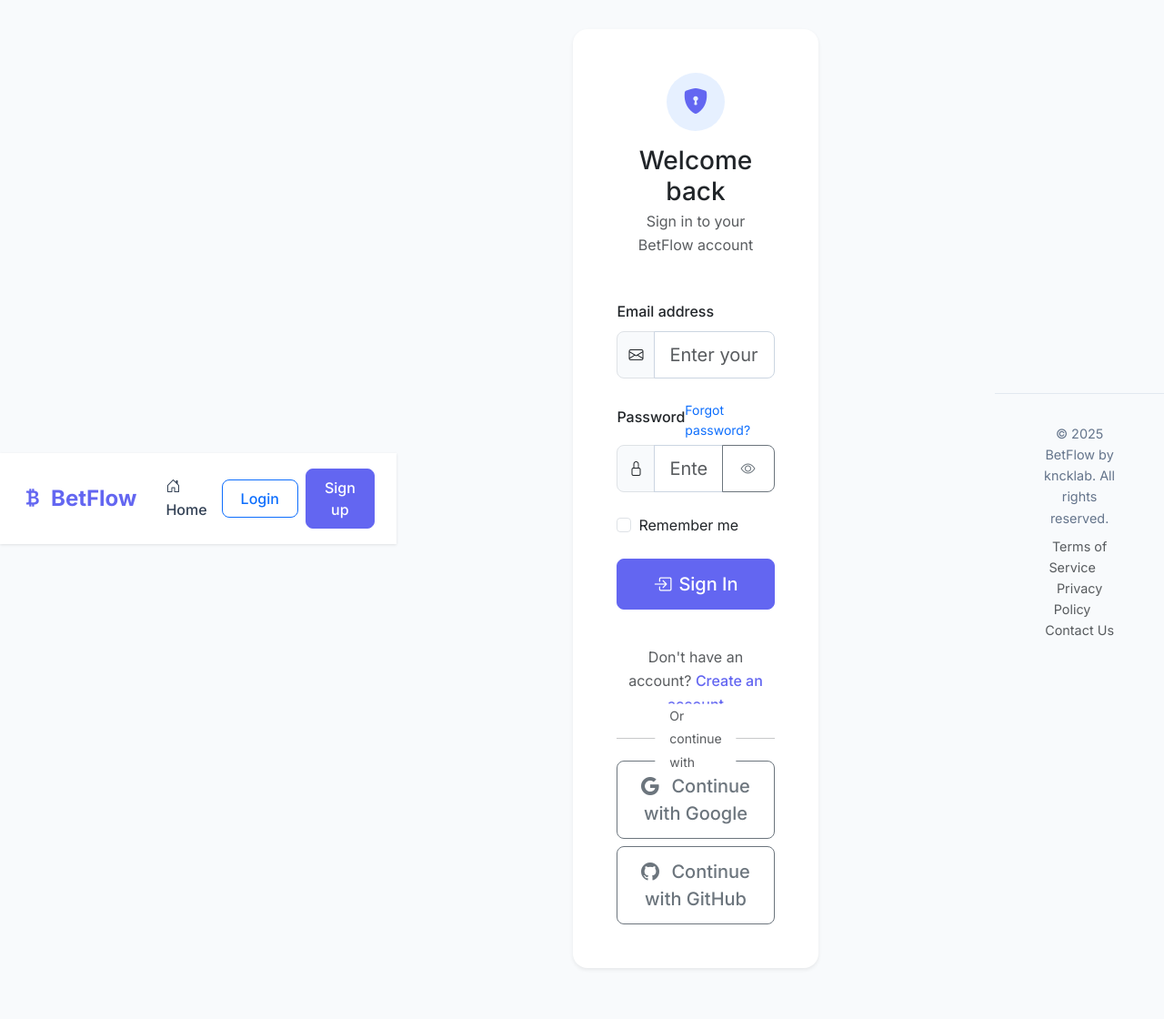
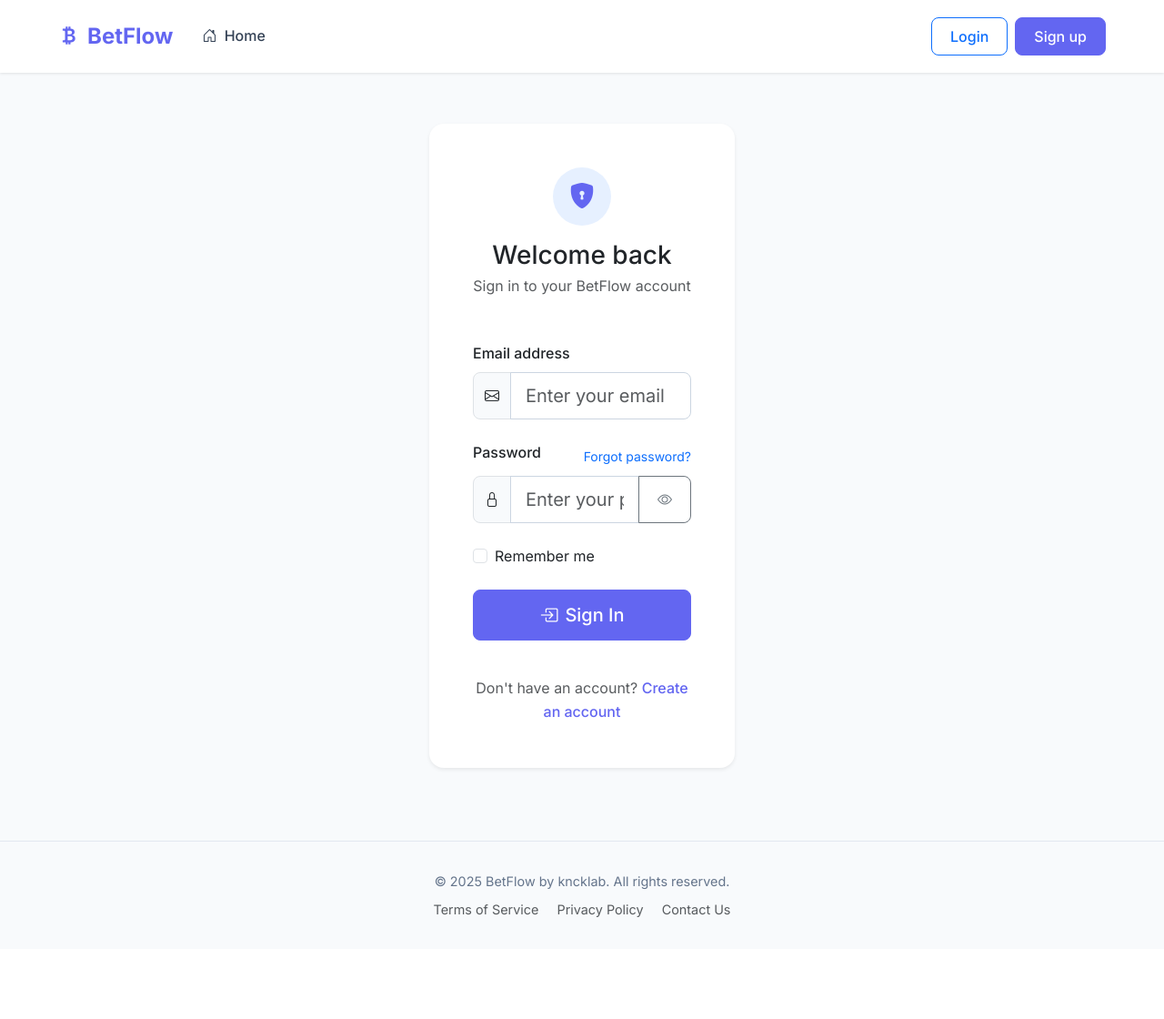
Before and after one commit to SithHades/bets, a Flask app: page /login in a window 1280 px wide. Shown: the whole page at 91% size. After the commit the page ends 1008 px from the top, so only its background shows below. Run offline with Flask 2, Linux system fonts and the light colour scheme.

Commit message:
small layout shifts

```diff
--- a/templates/base.html
+++ b/templates/base.html
@@ -6,7 +6,9 @@
     <title>{% block title %}BetFlow - Modern Betting Platform{% endblock %}</title>
     <link href="https://cdn.jsdelivr.net/npm/bootstrap@5.3.2/dist/css/bootstrap.min.css" rel="stylesheet">
     <link href="https://cdn.jsdelivr.net/npm/bootstrap-icons@1.11.1/font/bootstrap-icons.css" rel="stylesheet">
-    <link href="https://fonts.googleapis.com/css2?family=Inter:wght@300;400;500;600;700&display=swap" rel="stylesheet">
+    <link rel="preconnect" href="https://fonts.bunny.net">
+    <link href="https://fonts.bunny.net/css?family=inter:300,400,500,600,700" rel="stylesheet" />
+    <script defer data-domain="bets.kncklab.com" src="https://plausible-us00k8o.kncklab.com/js/script.js"></script>
     <style>
         :root {
             --primary: #6366f1;
--- a/templates/login.html
+++ b/templates/login.html
@@ -3,9 +3,9 @@
 {% block title %}Sign In | BetFlow{% endblock %}
 
 {% block content %}
-<div class="container">
+<div class="container login-container">
     <div class="row justify-content-center">
-        <div class="col-md-8 col-lg-6">
+        <div class="col-md-12 col-lg-10 col-xl-8">
             <div class="card shadow-sm">
                 <div class="card-body p-5">
                     <div class="text-center mb-5">
@@ -70,22 +70,6 @@
                             </p>
                         </div>
                     </form>
-
-                    <div class="position-relative my-4">
-                        <hr>
-                        <div class="position-absolute top-50 start-50 translate-middle bg-white px-3">
-                            <span class="text-muted small">Or continue with</span>
-                        </div>
-                    </div>
-
-                    <div class="d-grid gap-2">
-                        <a href="#" class="btn btn-outline-secondary btn-lg">
-                            <i class="bi bi-google me-2"></i> Continue with Google
-                        </a>
-                        <a href="#" class="btn btn-outline-secondary btn-lg">
-                            <i class="bi bi-github me-2"></i> Continue with GitHub
-                        </a>
-                    </div>
                 </div>
             </div>
         </div>
@@ -93,12 +77,25 @@
 </div>
 
 <style>
-    body {
-        background-color: #f8fafc;
+    .login-container {
+        min-height: calc(100vh - 120px);
         display: flex;
         align-items: center;
-        min-height: 100vh;
-        padding: 2rem 0;
+        justify-content: center;
+        padding: 2rem 1rem;
+        margin: 0 auto;
+        width: 100%;
+    }
+
+    @media (min-width: 1200px) {
+        .login-container {
+            max-width: 1140px;
+        }
+    }
+
+    .card {
+        max-width: 100%;
+        margin: 0 auto;
     }
 
     .card {
```
Also changed, not shown: templates/register.html (+26 -6 lines).
